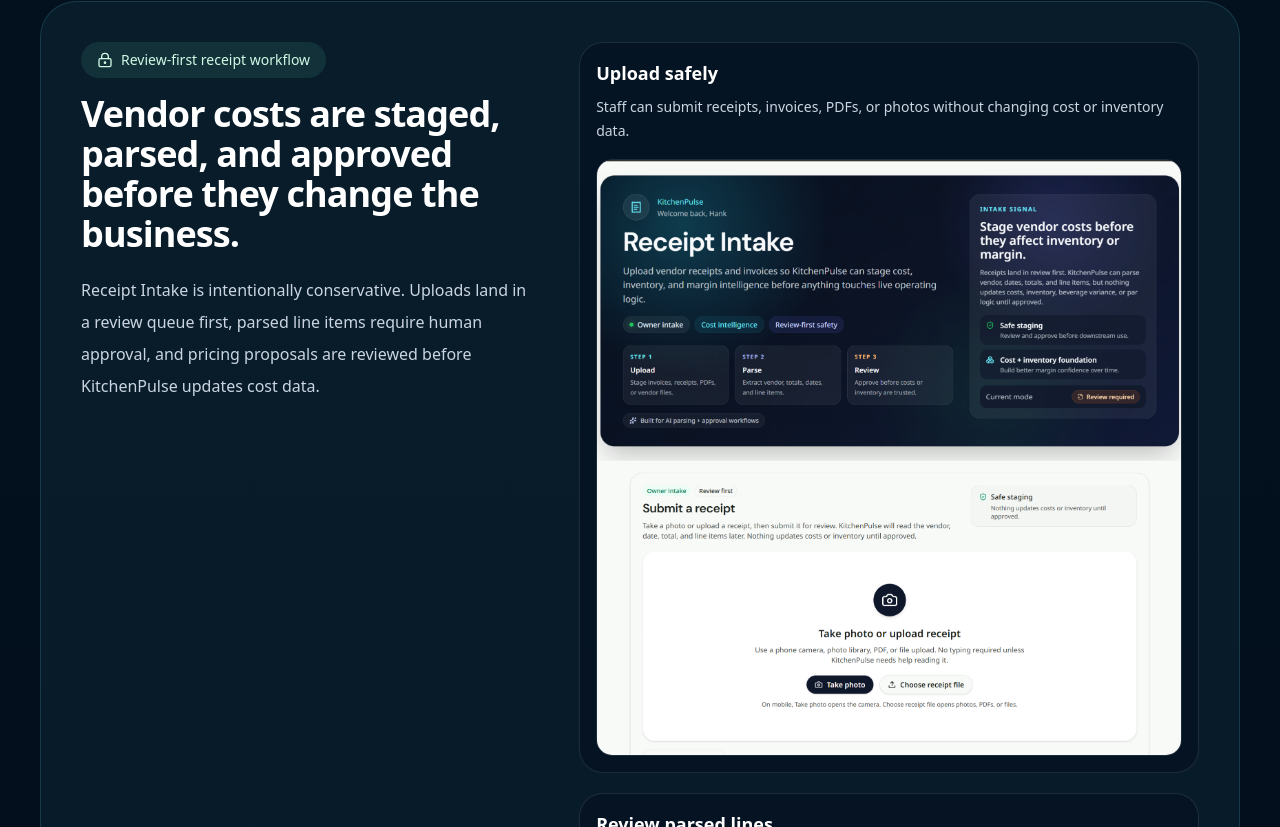
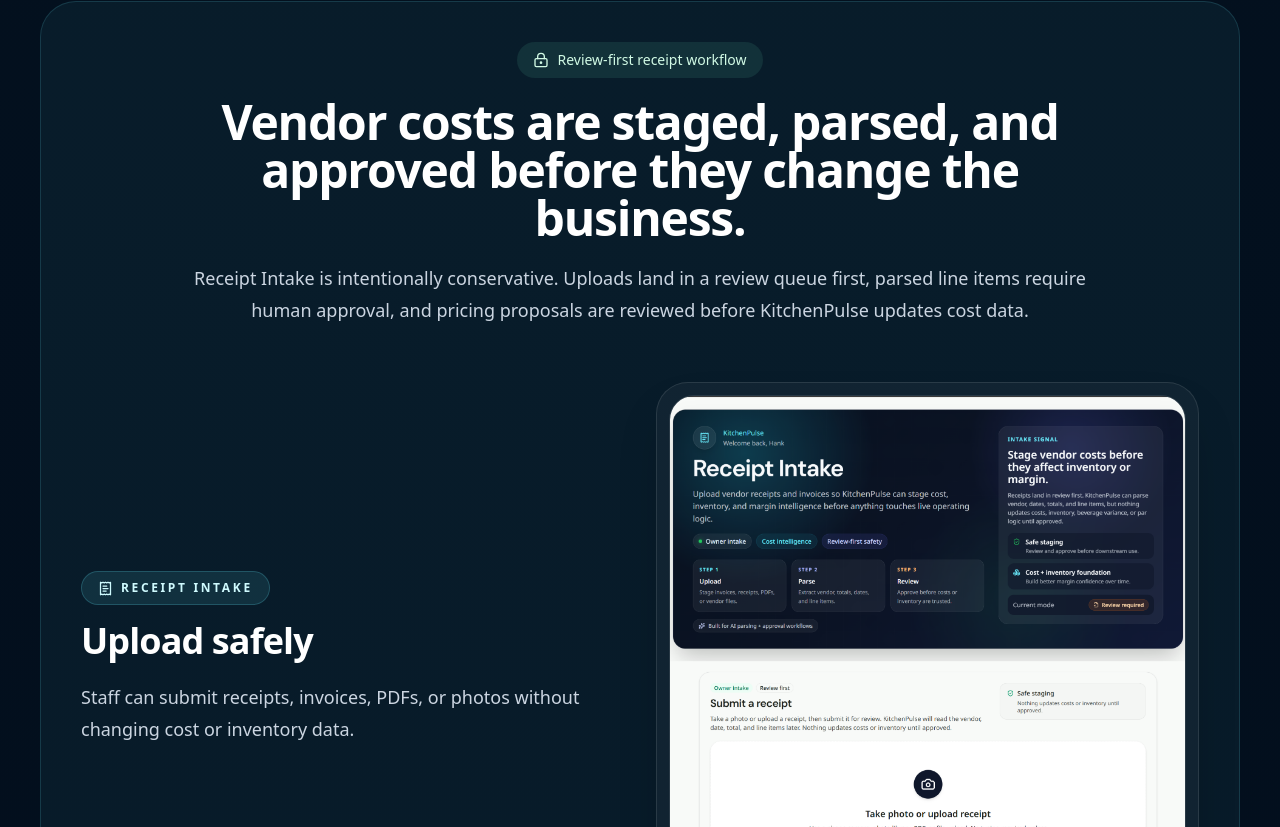
Before and after one commit to hensleehiggins/synthopulse-site, a Next.js app: page / in a window 1280 px wide. Shown: the part 8333-9160 px from the top of the page. Built offline with nearby package versions, Linux system fonts and the light colour scheme.

Commit message:
Stagger Receipt Intake website screenshots

```diff
--- a/app/page.tsx
+++ b/app/page.tsx
@@ -406,39 +406,47 @@
         </section>
 
         <section className="rounded-[2.25rem] border border-cyan-300/15 bg-cyan-300/[0.055] p-6 sm:p-8 lg:p-10">
-          <div className="grid gap-10 lg:grid-cols-[0.85fr_1.15fr] lg:items-start">
-            <div>
-              <div className="mb-4 inline-flex items-center gap-2 rounded-full bg-emerald-300/10 px-4 py-2 text-sm text-emerald-100">
+  <div className="mx-auto max-w-4xl text-center">
+    <div className="mb-5 inline-flex items-center gap-2 rounded-full bg-emerald-300/10 px-4 py-2 text-sm text-emerald-100">
       <LockKeyhole size={16} /> Review-first receipt workflow
     </div>
-              <h2 className="text-3xl font-semibold tracking-tight sm:text-4xl">
+    <h2 className="text-4xl font-semibold tracking-tight sm:text-5xl">
       Vendor costs are staged, parsed, and approved before they change the business.
     </h2>
-              <p className="mt-5 leading-8 text-slate-300">
-                Receipt Intake is intentionally conservative. Uploads land in a
-                review queue first, parsed line items require human approval, and
-                pricing proposals are reviewed before KitchenPulse updates cost data.
+    <p className="mt-5 text-lg leading-8 text-slate-300">
+      Receipt Intake is intentionally conservative. Uploads land in a review queue first, parsed line items require human approval, and pricing proposals are reviewed before KitchenPulse updates cost data.
     </p>
   </div>
 
-            <div className="grid gap-5">
-              {receiptSteps.map((step) => (
-                <div
+  <div className="mt-14 space-y-16">
+    {receiptSteps.map((step, index) => (
+      <article
         key={step.title}
-                  className="rounded-3xl border border-white/10 bg-slate-950/35 p-4"
+        className={`grid items-center gap-8 lg:grid-cols-2 ${
+          index % 2 ? "lg:[&>div:first-child]:order-2" : ""
+        }`}
       >
-                  <h3 className="text-lg font-semibold">{step.title}</h3>
-                  <p className="mt-2 text-sm leading-6 text-slate-300">
+        <div>
+          <div className="mb-4 inline-flex items-center gap-2 rounded-full border border-cyan-300/20 bg-cyan-300/10 px-4 py-2 text-xs font-semibold uppercase tracking-[0.22em] text-cyan-100">
+            <ReceiptText size={15} /> Receipt Intake
+          </div>
+          <h3 className="text-3xl font-semibold tracking-tight sm:text-4xl">
+            {step.title}
+          </h3>
+          <p className="mt-5 text-lg leading-8 text-slate-300">
             {step.text}
           </p>
+        </div>
+
+        <div className="rounded-[2rem] border border-white/10 bg-white/[0.04] p-3 shadow-2xl shadow-black/20">
           <img
             src={step.image}
             alt={step.title}
-                    className="mt-4 rounded-2xl border border-white/10"
+            className="h-auto w-full rounded-[1.55rem] border border-white/10"
           />
         </div>
+      </article>
     ))}
-            </div>
   </div>
 </section>
 
```
Lines whose indentation alone changed are shown as unchanged.
